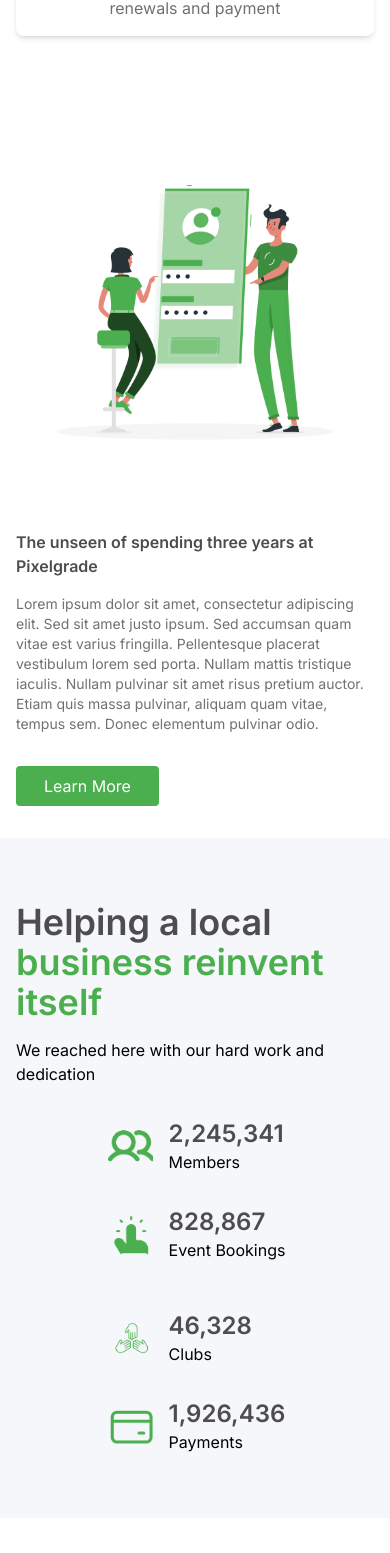
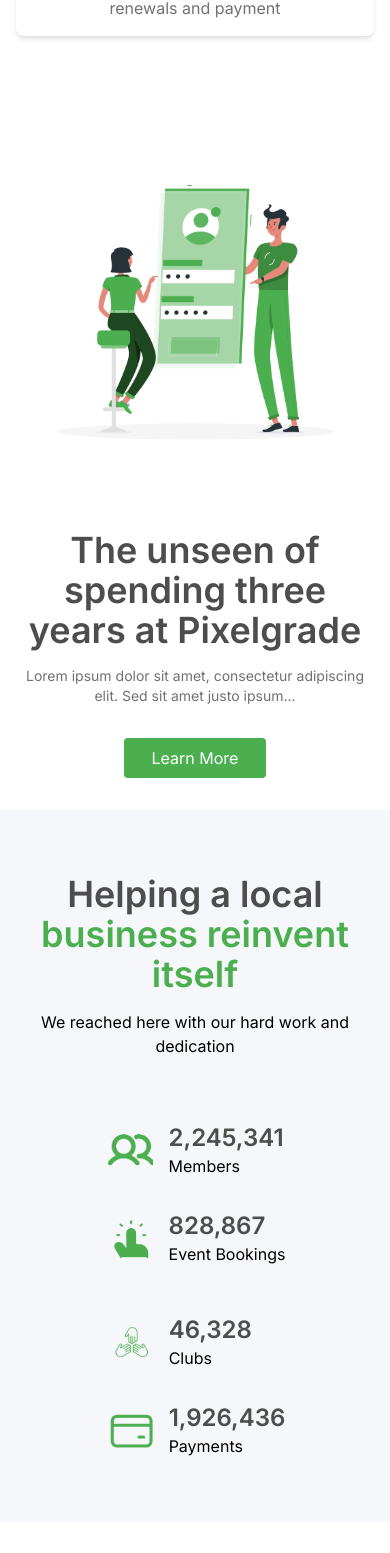
Before and after one commit to supunpramod/React-Agency-Website-main-main, a React (Vite) app: page / in a window 390 px wide. Shown: the part 2336-3889 px from the top of the page. Built offline with nearby package versions, Linux system fonts and the light colour scheme.

Commit message:
feat: Add framer-motion for animations and update About and MyFooter components for improved layout and responsiveness

```diff
--- a/package.json
+++ b/package.json
@@ -12,6 +12,7 @@
   "dependencies": {
     "flowbite": "^3.1.2",
     "flowbite-react": "^0.10.2",
+    "framer-motion": "^12.23.0",
     "react": "^19.0.0",
     "react-dom": "^19.0.0",
     "react-icons": "^5.5.0",
--- a/src/components/About.jsx
+++ b/src/components/About.jsx
@@ -1,37 +1,68 @@
 import React from 'react';
-import about from "../assets/about.png"
-const About =()=>{
-    return(
+import { motion } from 'framer-motion';
+import about from "../assets/about.png";
+
+const fadeIn = {
+  hidden: { opacity: 0, y: 40 },
+  visible: { opacity: 1, y: 0, transition: { duration: 0.8 } }
+};
+
+const About = () => {
+  return (
     <div>
       {/* about text */}
       <div className='px-4 lg:px-14 max-w-screen-2xl mx-auto my-8' id="about">
-             <div className='md:w-11/12 mx-auto flex flex-col md:flex-row justify-between items-center gap-12 '>
-                <div>
-                    <img src={about}></img>
+        <motion.div
+          className='md:w-11/12 mx-auto flex flex-col md:flex-row justify-between items-center gap-12'
+          initial="hidden"
+          whileInView="visible"
+          viewport={{ once: true }}
+          variants={fadeIn}
+        >
+          <motion.div className="w-full md:w-1/2" variants={fadeIn}>
+            <img src={about} alt="About" className="w-full h-auto" />
+          </motion.div>
+
+          <motion.div className='md:w-3/5 w-full text-center md:text-left' variants={fadeIn}>
+            <h2 className='text-4xl text-neutralDGrey font-semibold mb-4 md:w-4/5'>
+              The unseen of spending three years at Pixelgrade
+            </h2>
+            <p className='md:w-3/4 text-sm text-neutralGrey mb-8'>
+              Lorem ipsum dolor sit amet, consectetur adipiscing elit. Sed sit amet justo ipsum...
+            </p>
+            <button className='btn-primary'>Learn More</button>
+          </motion.div>
+        </motion.div>
       </div>
-                <div className='md:w-3/5 mx-auto'>
-                <h2 className='text 4xl text-neutralDGrey font-semibold mb-4 md:w-4/5'>The unseen of spending three years at Pixelgrade</h2>
-                <p className='md:w-3/4 text-sm text-neutralGrey mb-8'>Lorem ipsum dolor sit amet, consectetur adipiscing elit. Sed sit amet justo ipsum. Sed accumsan quam vitae est varius fringilla. Pellentesque placerat vestibulum lorem sed porta. Nullam mattis tristique iaculis. Nullam pulvinar sit amet risus pretium auctor. Etiam quis massa pulvinar, aliquam quam vitae, tempus sem. Donec elementum pulvinar odio.</p>
-                <button className='btn-primary'>Learn More</button>
 
-
-                </div>
-             </div>
-          </div>
       {/* company stats */}
       <div className='px-4 lg:px-14 max-w-screen-2xl mx-auto bg-neutralSilver py-16'>
-            <div className='flex flex-col md:flex-row justify-between items-center gap-8'>
-                <div className='md:w-1/2'>
-                <h2 className='text-4xl text-neutralDGrey font-semibold  md:w-2/3'>Helping a local</h2>
-                <h2 className='text-brandPrimary text-4xl  font-semibold mb-4 md:w-2/3'>business reinvent itself</h2>
+        <motion.div
+          className='flex flex-col md:flex-row justify-between items-center gap-8'
+          initial="hidden"
+          whileInView="visible"
+          viewport={{ once: true }}
+          variants={fadeIn}
+        >
+          <motion.div className='md:w-1/2 text-center md:text-left' variants={fadeIn}>
+            <h2 className='text-4xl text-neutralDGrey font-semibold md:w-2/3'>
+              Helping a local
+            </h2>
+            <h2 className='text-brandPrimary text-4xl font-semibold mb-4 md:w-2/3'>
+              business reinvent itself
+            </h2>
             <p>We reached here with our hard work and dedication</p>
-                </div>
+          </motion.div>
 
           {/* stats */}
-                <div className='md:w-1/2 mx-auto flex sm:flex-row flex-col sm:items-center justify-around gap-12'>
+          <motion.div
+            className='md:w-1/2 w-full flex flex-wrap justify-around gap-12 mt-8 md:mt-0'
+            variants={fadeIn}
+          >
+            {/* Group 1 */}
             <div className='space-y-8'>
               <div className='flex items-center gap-4'>
-                            <img src="/src/assets/icons/members.png" alt="image" className='w-12 h-12'/>
+                <img src="/src/assets/icons/members.png" alt="members" className='w-12 h-12' />
                 <div>
                   <h4 className='text-2xl text-neutralDGrey font-semibold'>2,245,341</h4>
                   <p>Members</p>
@@ -39,19 +70,18 @@
               </div>
 
               <div className='flex items-center gap-4'>
-                            <img src="/src/assets/icons/event.png" alt="image" className='w-12 h-12'/>
+                <img src="/src/assets/icons/event.png" alt="events" className='w-12 h-12' />
                 <div>
                   <h4 className='text-2xl text-neutralDGrey font-semibold'>828,867</h4>
                   <p>Event Bookings</p>
                 </div>
               </div>
-
             </div>
 
-
+            {/* Group 2 */}
             <div className='space-y-8'>
               <div className='flex items-center gap-4'>
-                            <img src="/src/assets/icons/club.png" alt="image" className='w-12 h-12'/>
+                <img src="/src/assets/icons/club.png" alt="clubs" className='w-12 h-12' />
                 <div>
                   <h4 className='text-2xl text-neutralDGrey font-semibold'>46,328</h4>
                   <p>Clubs</p>
@@ -59,24 +89,18 @@
               </div>
 
               <div className='flex items-center gap-4'>
-                            <img src="/src/assets/icons/payment.png" alt="image" className='w-12 h-12'/>
+                <img src="/src/assets/icons/payment.png" alt="payments" className='w-12 h-12' />
                 <div>
                   <h4 className='text-2xl text-neutralDGrey font-semibold'>1,926,436</h4>
                   <p>Payments</p>
                 </div>
               </div>
-
-
-
-
             </div>
-
+          </motion.div>
+        </motion.div>
       </div>
-            </div>
-
-           </div>
-
     </div>
   );
 };
+
 export default About;
--- a/src/components/MyFooter.jsx
+++ b/src/components/MyFooter.jsx
@@ -18,7 +18,7 @@
     return(
         <Footer container >
       <div className="w-full">
-        <div className="grid w-full justify-between sm:flex sm:justify-between md:flex md:grid-cols-1">
+        <div className="grid w-full justify-between sm:flex sm:justify-between md:flex md:grid-cols-1 px-4 lg:px-14 max-w-screen-2xl">
           <div className="space-y-4 mb-8">
             <a href="#" className="text-2xl font-semibold flex items-center space-x-3">
                        <img src={logo} alt="Logo" className="w-10 inline-block" />
@@ -29,7 +29,7 @@
                 <p>All rights reserved</p>
                 </div>
           </div>
-          <div className="grid grid-cols-2 gap-8 sm:mt-4 sm:grid-cols-3 sm:gap-6">
+          <div className="grid grid-cols-2 gap-8 sm:mt-4 sm:grid-cols-3 sm:gap-6 ">
             <div>
               <FooterTitle title="about" />
               <FooterLinkGroup col>
@@ -54,8 +54,8 @@
           </div>
         </div>
         <FooterDivider />
-        <div className="w-full sm:flex sm:items-center sm:justify-between">
-          <FooterCopyright href="#" by="Flowbite™" year={2022} />
+        <div className="w-full sm:flex sm:items-center sm:justify-between px-4 lg:px-14 max-w-screen-2xl">
+          <FooterCopyright href="#" by="Flowbite™" year={2025} />
           <div className="mt-4 flex space-x-6 sm:mt-0 sm:justify-center">
             <FooterIcon href="#" icon={BsFacebook} />
             <FooterIcon href="#" icon={BsInstagram} />
```
Also changed, not shown: 1 other file (tests, documents, lock files or other folders). Lines whose indentation alone changed are shown as unchanged.
